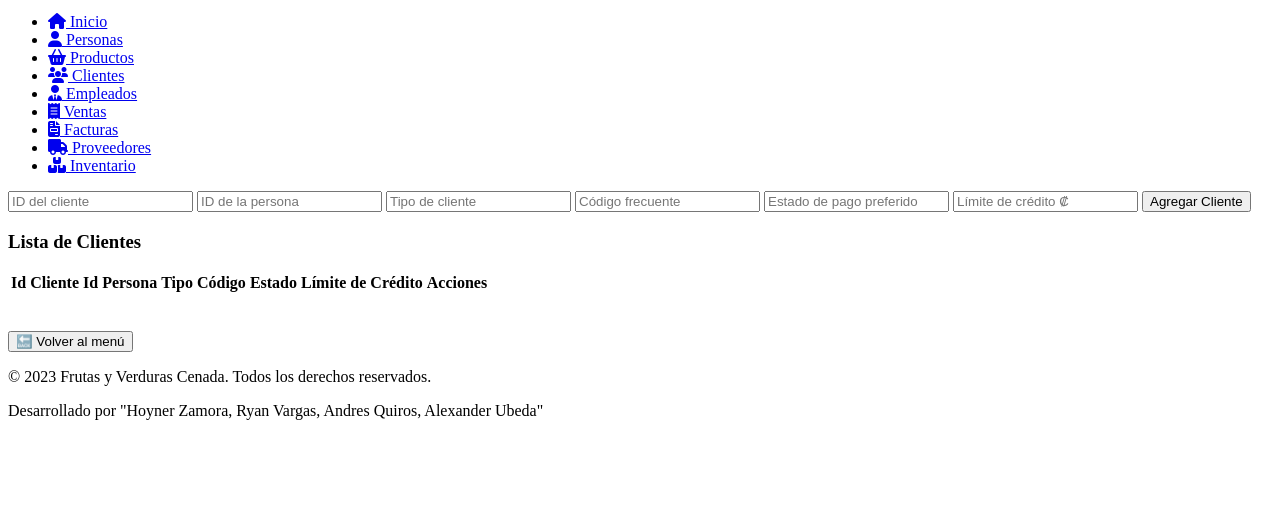
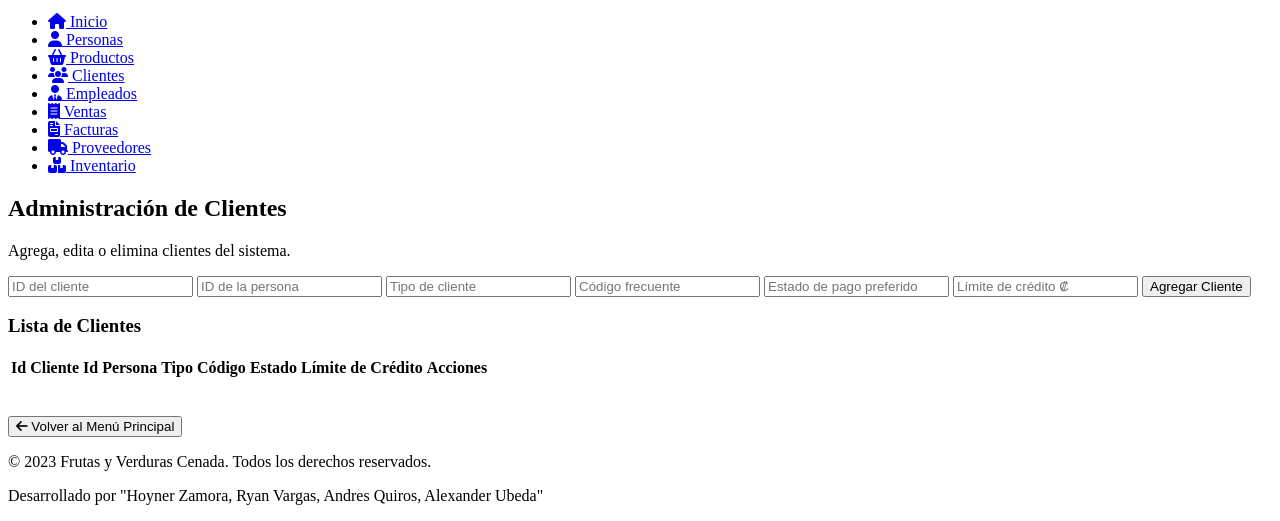
Before and after one commit to Hoyner26/proyectoBaseDatos, a website with bundled scripts: page App Bases de Datos/clientes.html in a window 1280 px wide. Shown: the part 628-1149 px from the top of the page. Before the commit the page ends 1064 px from the top, so only its background shows below. Built offline with nearby package versions, Linux system fonts and the light colour scheme; a script that the page names is missing.

Commit message:
Update clientes.html
2

```diff
--- a/App Bases de Datos/clientes.html
+++ b/App Bases de Datos/clientes.html
@@ -5,6 +5,7 @@
   <meta charset="UTF-8" />
   <title>Clientes - Sistema Cenada</title>
   <link rel="stylesheet" href="styles/style.css" />
+  <link rel="stylesheet" href="styles/cliente.css" />
   <link rel="icon" href="logo.ico">
   <link
       href="https://fonts.googleapis.com/css2?family=Poppins:wght@300;400;600;700&display=swap"
@@ -74,7 +75,9 @@
       </ul>
     </nav>
 
-
+  <main class="main-content">
+    <h2>Administración de Clientes</h2>
+    <p>Agrega, edita o elimina clientes del sistema.</p>
   <form id="cliente-form">
 
 
@@ -108,7 +111,13 @@
   <script type="module" src="./modulos/clientesApp.js"></script>
   <br>
   <br>
-  <button onclick="window.location.href='index.html'">🔙 Volver al menú</button>
+  <div class="btn-volver">
+      <button onclick="window.location.href='index.html'" class="back-button">
+        <i class="fa-solid fa-arrow-left"></i> Volver al Menú Principal
+      </button>
+    </div>
+
+</main>
 
   <footer class="main-footer">
     <p>© 2023 Frutas y Verduras Cenada. Todos los derechos reservados.</p>
```
